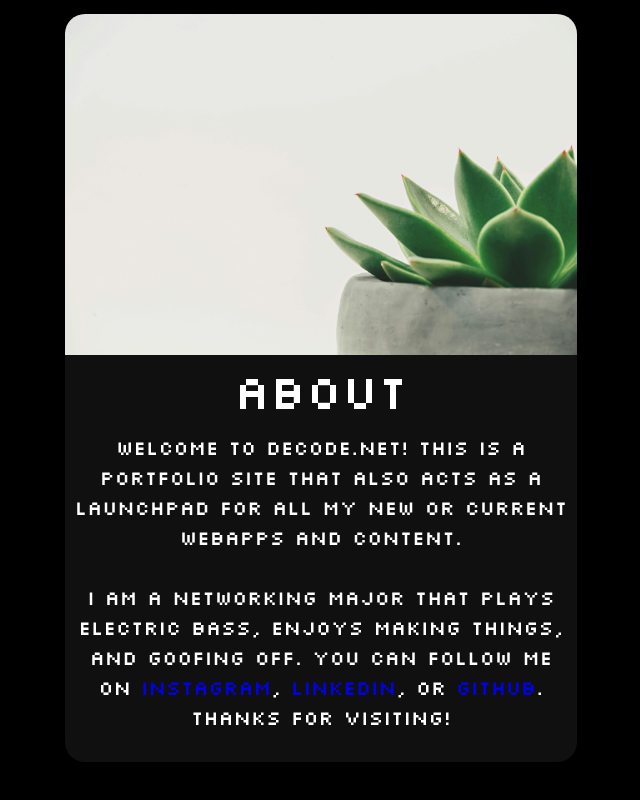
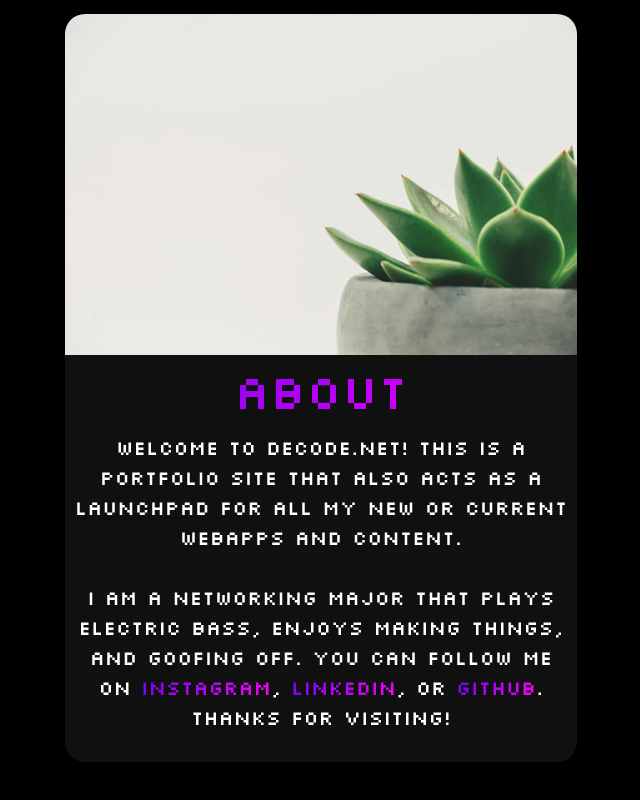
Before and after one commit to theDec0de/dec0de-net, a React (Vite) app: page / in a window 1280 px wide. Shown: the part 930-1730 px from the top of the page, without its empty margins (319-959 px from the left). Built offline with nearby package versions, Linux system fonts and the light colour scheme.

Commit message:
more css tweaks

```diff
--- a/src/App.css
+++ b/src/App.css
@@ -7,6 +7,12 @@ a {
 }
 a:visited {
   color: #ff00fb;
+}
+
+.gradient-header {
+  background: -webkit-linear-gradient(135deg, rgba(255, 0, 251, 1) 0%, rgba(103, 3, 242, 1) 100%);
+  -webkit-background-clip: text;
+  -webkit-text-fill-color: transparent;
 }
 
 .silkscreen-regular {
@@ -20,7 +26,6 @@ a:visited {
     font-weight: 700;
     font-style: normal;
  }
-
 
  /* START BANNER CSS*/
 .header-banner,
--- a/src/App.jsx
+++ b/src/App.jsx
@@ -43,15 +43,15 @@ function App() {
                                 <div className="rectangle-3"></div>
                                 <section className="about-div">
                                     <img src="/about_image.jpg" alt="" id='about-image'/>
-                                    <h1 className="about-header silkscreen-regular">About</h1>
+                                    <h1 className="about-header gradient-header silkscreen-regular">About</h1>
                                     <p className="about-text silkscreen-regular">
                                         Welcome to dec0de.net! This is a portfolio site that also acts as a launchpad for all my new or current webapps and content.
                                         <br /><br />
                                         I am a networking major that plays electric bass, enjoys making things, and goofing off.
                                         You can follow me on
-                                        <a href="https://www.instagram.com/skeletor08/"> Instagram</a>,
-                                        <a href="https://www.linkedin.com/in/kylejwilcox/"> LinkedIn</a>,
-                                        or <a href="https://github.com/theDec0de">GitHub</a>.
+                                        <a className='gradient-header' href="https://www.instagram.com/skeletor08/"> Instagram</a>,
+                                        <a className='gradient-header'href="https://www.linkedin.com/in/kylejwilcox/"> LinkedIn</a>,
+                                        or <a className='gradient-header'href="https://github.com/theDec0de">GitHub</a>.
                                         Thanks for visiting!
                                     </p>
                                 </section>
```
